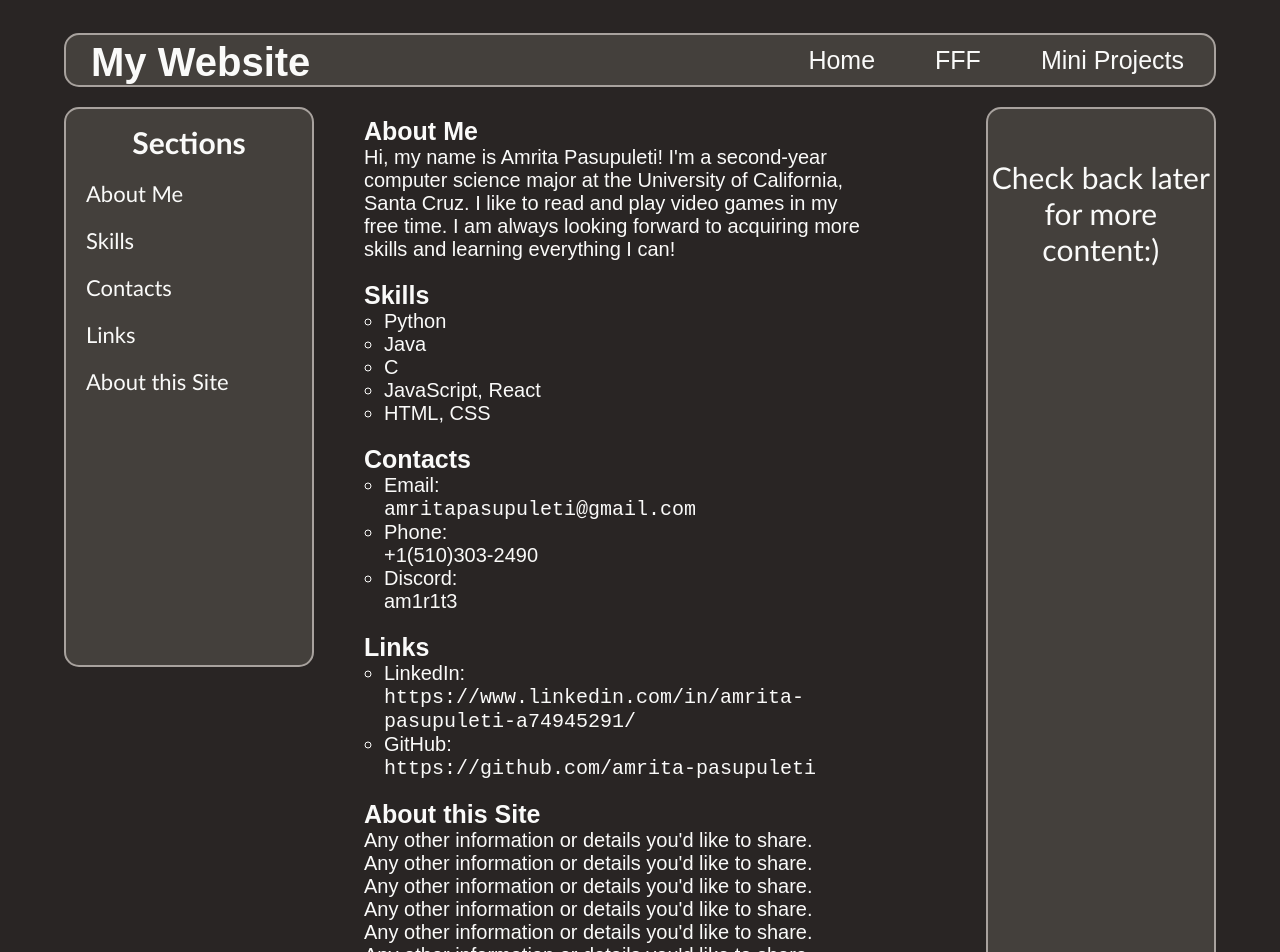
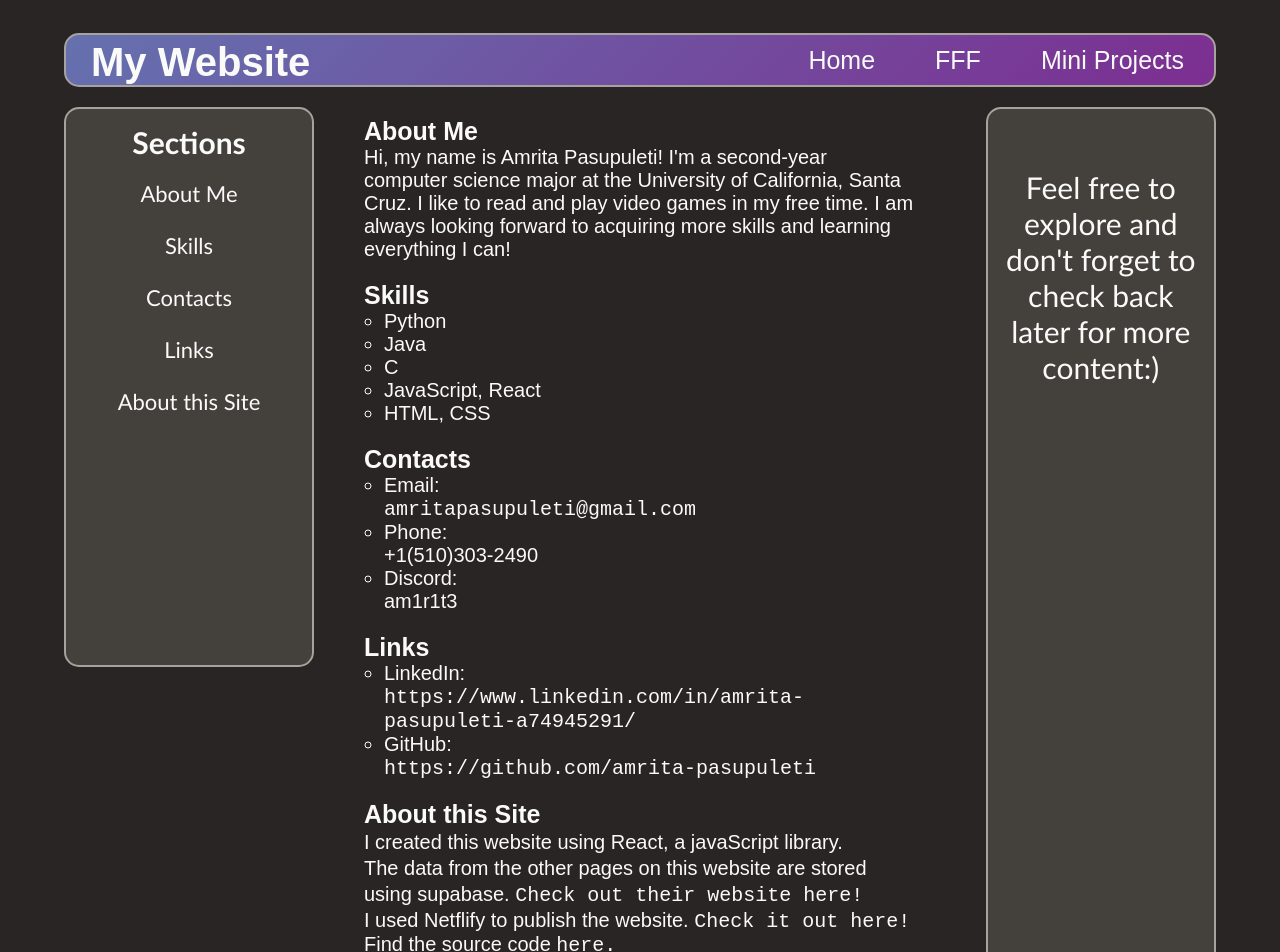
Before and after one commit to amrita-pasupuleti/Portfolio-Website, a React (Create React App) app: page / in a window 1280 px wide. Shown: the top 952 px of the page. Built offline with nearby package versions, Linux system fonts and the light colour scheme; a web font is replaced by a local one.

Commit message:
style update

```diff
--- a/src/pages/Home-style.css
+++ b/src/pages/Home-style.css
@@ -14,10 +14,10 @@
   font-family: "Trebuchet MS", "Lucida Sans Unicode", sans-serif;
   border: 2px solid #a8a29e;
   border-radius: 15px;
+  text-align: center;
 }
 
 .sidebar h2 {
-  text-align: center;
   font-size: 30px;
   margin-top: 5px;
   margin-bottom: 10px;
@@ -27,22 +27,22 @@
   padding-top: 10px;
   padding-bottom: 10px;
   border-radius: 10px;
+  margin-top: 5px;
   font-size: 22px;
 }
 
 .sidebar li:hover {
-  background-color: #292524;
+  background-image: linear-gradient(135deg, #6571af, #7c2e91);
 }
 
 .sidebar a {
   text-decoration: none;
-  margin-left: 20px;
 }
 
 .content {
   flex: 4;
   margin-left: 300px;
-  margin-right: 100px;
+  margin-right: 50px;
 
   padding-right: 1px;
   padding-top: 10px;
@@ -81,6 +81,10 @@
   color: #3b82f6;
 }
 
+.aboutSiteContent {
+  line-height: 1.3;
+}
+
 .right-sidebar {
   flex: 0 0 20%;
   text-align: center;
@@ -92,3 +96,9 @@
   border: 2px solid #a8a29e;
   border-radius: 15px;
 }
+
+.right-sidebar p {
+  margin-top: 10px;
+  margin-right: 10px;
+  margin-left: 10px;
+}
--- a/src/pages/index.js
+++ b/src/pages/index.js
@@ -99,17 +99,41 @@ const Home = () => {
 
         <section id="fifth">
           <h1>About this Site</h1>
-          <p>Any other information or details you'd like to share.</p>
-          <p>Any other information or details you'd like to share.</p>
-          <p>Any other information or details you'd like to share.</p>
-          <p>Any other information or details you'd like to share.</p>
-          <p>Any other information or details you'd like to share.</p>
-          <p>Any other information or details you'd like to share.</p>
+          <p className="aboutSiteContent">
+            I created this website using React, a javaScript library.
+          </p>
+          <p className="aboutSiteContent">
+            The data from the other pages on this website are stored using
+            supabase.&nbsp;
+            <a className="links" href="https://supabase.com/" target="blank">
+              Check out their website here!
+            </a>
+          </p>
+          <p>
+            I used Netflify to publish the website.&nbsp;
+            <a className="links" href="https://www.netlify.com/" target="blank">
+              Check it out here!
+            </a>
+          </p>
+          <p>
+            Find the source code&nbsp;
+            <a
+              className="links"
+              href="https://github.com/amrita-pasupuleti/personalWebsite"
+              target="blank"
+            >
+              here.
+            </a>
+          </p>
+          <p>Don't forget to check back later for more updates!</p>
         </section>
       </div>
 
       <div className="right-sidebar">
-        <p>Check back later for more content:)</p>
+        <p>
+          Feel free to explore and don't forget to check back later for more
+          content:)
+        </p>
       </div>
     </div>
   );
--- a/src/style.css
+++ b/src/style.css
@@ -11,6 +11,7 @@
   padding-left: 25px;
   margin-bottom: 20px;
   margin-top: -15px;
+  background-image: linear-gradient(135deg, #6571af, #7c2e91);
 }
 
 .navtitle {
@@ -47,5 +48,5 @@
 }
 
 .navlinks a:hover {
-  background-color: #272648;
+  background-color: #6571af;
 }
```
